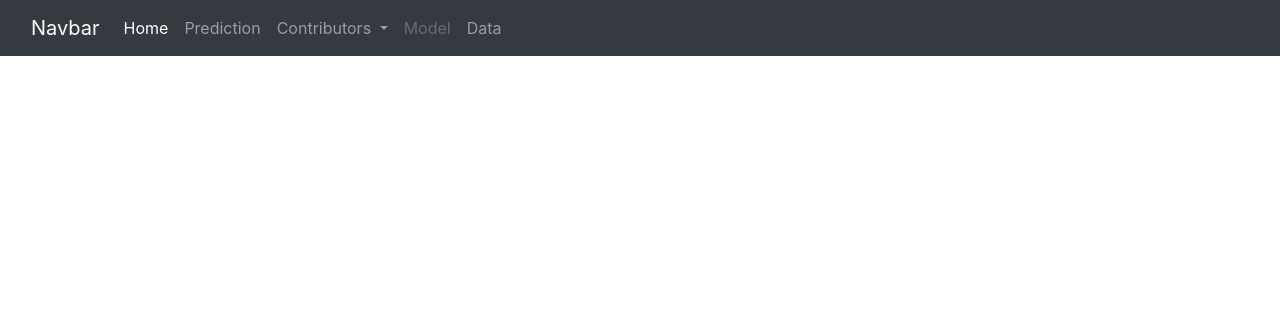
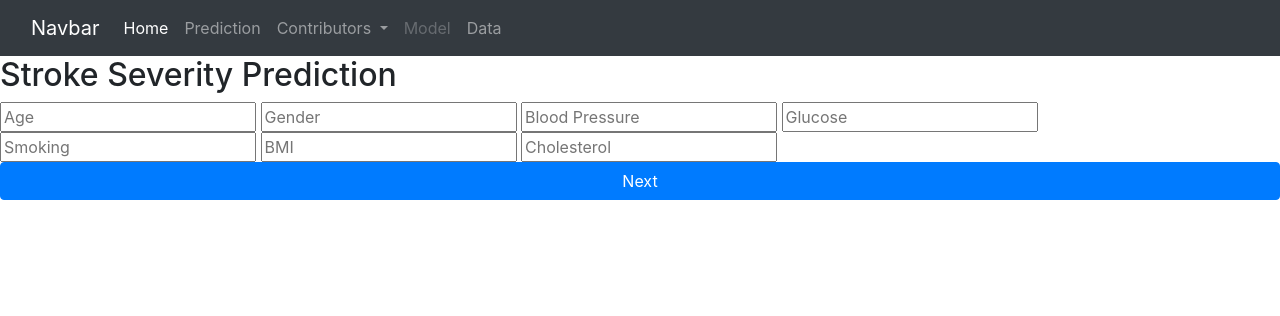
Before and after one commit to pauls21033/Machine-Learning-Predicting-Stroke-Model-Project, a Flask app: template Flask App/templates/prediction.html in a window 1280 px wide. Shown: the top 316 px of the page. Run offline with Flask 2, Linux system fonts and the light colour scheme; the template is opened without the code that fills it, so the values that code supplies are empty; parts of the project's set-up code (start-up, migrations or seed data) failed here and were passed over; some libraries are stand-ins or nearby versions.

Commit message:
created prediction page

```diff
--- a/Flask App/app.py
+++ b/Flask App/app.py
@@ -24,9 +24,31 @@ stroke_db = Base.classes.stroke_analysis
 app = Flask(__name__)
 model = pickle.load(open('ML_Test.pkl', 'rb'))
 
-@app.route("/")
+@app.route("/index.html")
 def home():
     return render_template('index.html')
 
+@app.route("/data.html")
+def data():
+    return render_template('data.html')
+
+@app.route('/prediction.html',methods=['POST'])
+def predict():
+    Age = int(request.form["Age"])
+    Gender = request.form["Gender"]
+    gender_dict = {'Male': 0, 'Female': 1}
+    Gender_int = Gender.replace({'gender': gender_dict})
+    Blood_Pressure = int(request.form["Blood Pressure"])
+    Glucose = int(request.form["Glucose"])
+    #Smoking = request.form["Smoking"]
+    #Smoking_dict = {'No': 0, 'Former': 1, 'Current': 2}
+    #Smoking_int = Smoking.replace{'Smoking': Smoking_dict}
+
+    #prediction = model.predict([[rooms, distance]])
+    #output = round(prediction[0], 2)
+
+    return render_template('prediction.html', prediction_text=f'{Age}, {Gender_int}, {Blood_Pressure}, {Glucose}')
+    #return render_template('predict.html')
+
 if __name__ == "__main__":
     app.run(debug=True)
--- a/Flask App/templates/prediction.html
+++ b/Flask App/templates/prediction.html
@@ -53,7 +53,19 @@
 </head>
 
 <body>
-
+    <div class="login">
+        <h2>Stroke Severity Prediction</h2>
+        <form action="{{prediction.html}}" method=”post”>
+            <input type="text" name="age" placeholder="Age" required="required"/>
+            <input type="text" name="gender" placeholder="Gender" required="required"/>
+            <input type="text" name="blood pressure" placeholder="Blood Pressure" required="required" />
+            <input type="text" name="glucose" placeholder="Glucose" required="required"/>
+            <input type="text" name="smoking" placeholder="Smoking" required="required"/>
+            <input type="text" name="bmi" placeholder="BMI" required="required"/>
+            <input type="text" name="cholesterol" placeholder="Cholesterol" required="required"/>
+            <button type="submit" class="btn btn-primary btn-block btn-large">Next</button>
+        </form>
+    </div>
 
 </body>
 </html>
```
